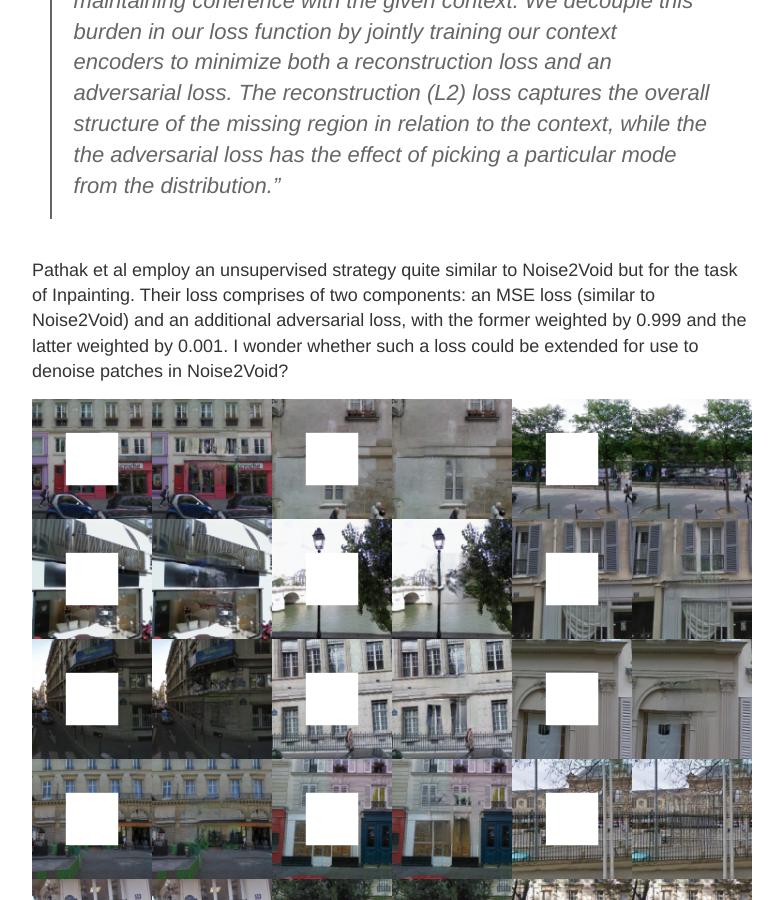
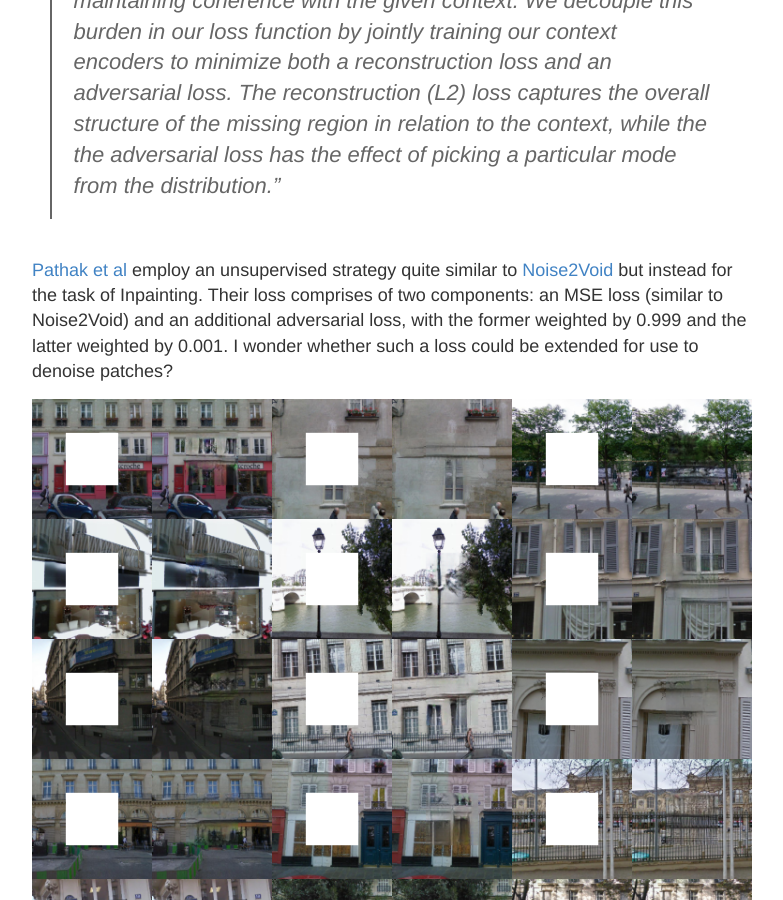
Before and after one commit to malaalam/minuteskeeper, a Jekyll site: the page built from _posts/2019-08-12-12-August-2019.md, in a window 1280 px wide and 900 px high, scrolled down 508 px. Shown: the whole window, without its empty margins (248-1031 px from the left). Built offline with Jekyll 4.4.1, drawn with Linux system fonts in a browser that asks for light colours; a script that is not in the unit is left out; comment, search, counter and statistics services are not loaded.

Commit message:
Updated summary

```diff
--- a/_posts/2019-08-12-12-August-2019.md
+++ b/_posts/2019-08-12-12-August-2019.md
@@ -10,15 +10,13 @@ comments: true
 (From [Pathak et al, 2016](https://people.eecs.berkeley.edu/~pathak/papers/cvpr16.pdf))
 > "Like  autoencoders,  context  encoders  are  trained  in  a completely unsupervised manner.  Our results demonstrate that in order to succeed at this task, a model needs to both understand the content of an image,  as well as produce aplausible hypothesis for the missing parts.  This task, however, is inherently multi-modal as there are multiple ways to fill the missing region while also maintaining coherence with the given context. We decouple this burden in our loss function by jointly training our context encoders to minimize both a reconstruction loss and an adversarial loss. The reconstruction (L2) loss captures the overall structure of the missing region in relation to the context, while the the adversarial loss has the effect of picking a particular mode from the distribution."
 
-Pathak et al employ an unsupervised strategy quite similar to Noise2Void but for the task of Inpainting. Their loss comprises of two components: an MSE loss (similar to Noise2Void) and an additional adversarial loss, with the former weighted by 0.999 and the latter weighted by 0.001. I wonder whether such a loss could be extended for use to denoise patches in Noise2Void?
+[Pathak et al](https://people.eecs.berkeley.edu/~pathak/context_encoder/) employ an unsupervised strategy quite similar to [Noise2Void](https://arxiv.org/abs/1811.10980) but instead for the task of Inpainting. Their loss comprises of two components: an MSE loss (similar to Noise2Void) and an additional adversarial loss, with the former weighted by 0.999 and the latter weighted by 0.001. I wonder whether such a loss could be extended for use to denoise patches?
 
 <p float="center"><figure>
 <img src="../images/2019-08-12/01_imageOne.png" />
 <figcaption>
 [Figure One : Semantic Inpainting results on held-out images by Context Encoder]</figcaption></figure>
 </p>
-
-
 
 We thought that it would be a cool idea to use Noise2Void-type unsupervised learning in order to reconstruct images, obtained through the two cameras of light-sheet microscopy.
 
```
